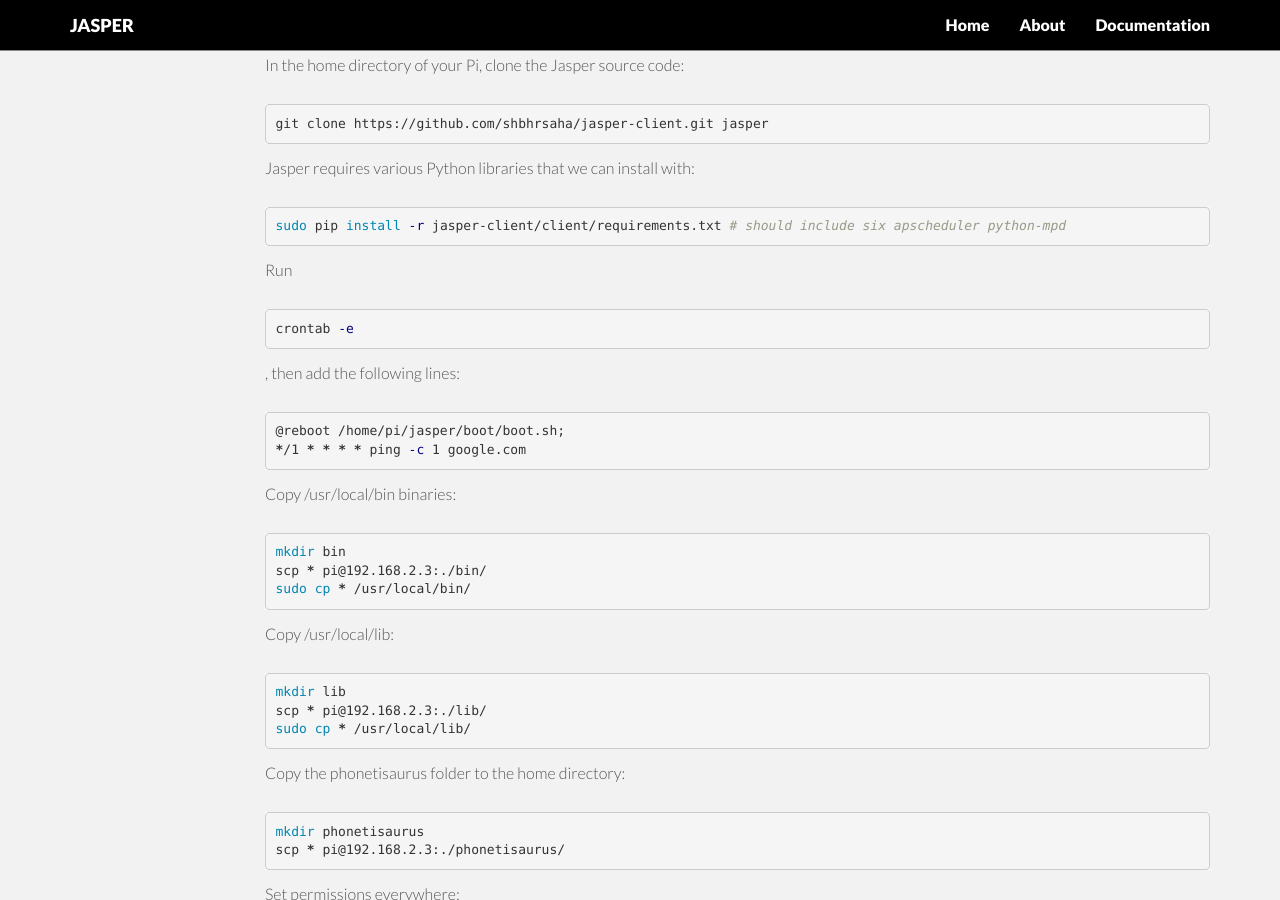
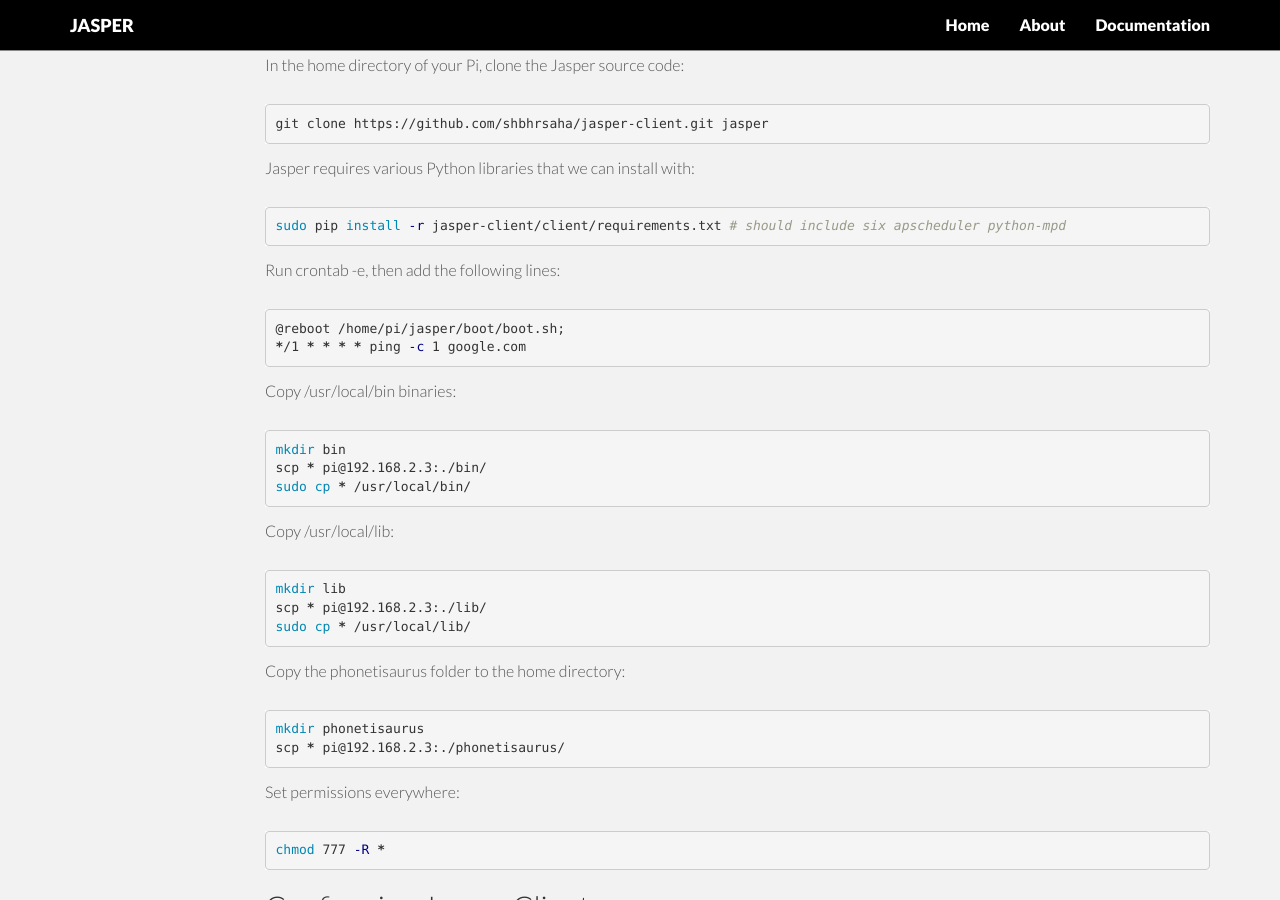
Before and after one commit to jasperproject/jasperproject.github.io, a Jekyll site: the page built from documentation/software/index.md, in a window 1280 px wide and 900 px high, scrolled down 3881 px. Built offline with Jekyll 4.4.1, drawn with Linux system fonts in a browser that asks for light colours; nearby versions of some CDN libraries; part of the change alters nothing that is shown.

```diff
--- a/documentation/software/index.md
+++ b/documentation/software/index.md
@@ -220,7 +220,7 @@ Jasper requires various Python libraries that we can install with:
 sudo pip install -r jasper-client/client/requirements.txt # should include six apscheduler python-mpd
 {% endhighlight %}
 
-Run {% highlight bash %}crontab -e{% endhighlight %}, then add the following lines:
+Run crontab -e, then add the following lines:
 
 {% highlight bash %}
 @reboot /home/pi/jasper/boot/boot.sh;
```
